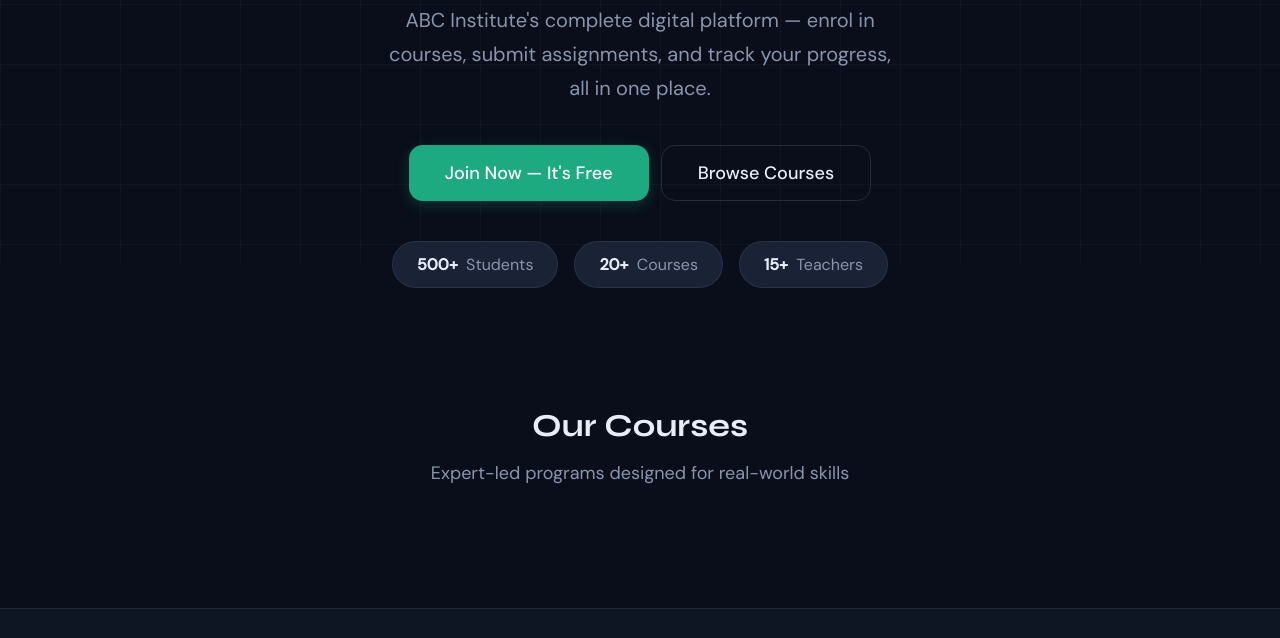
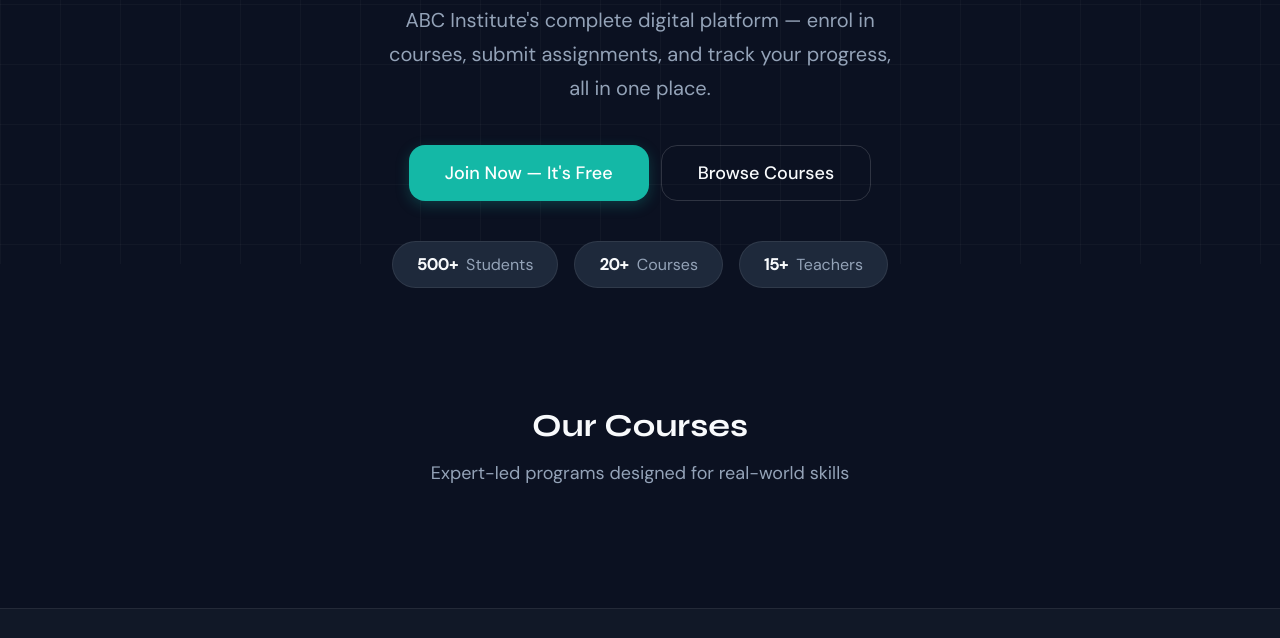
Before and after one commit to NIK921129/erp.web.alpha, a website: page index.html in a window 1280 px wide. Shown: the part 536-1174 px from the top of the page. Drawn offline with nearby package versions, Linux system fonts and the light colour scheme; no server answers.

Commit message:
your message

```diff
--- a/style.css
+++ b/style.css
@@ -5,33 +5,33 @@
 
 /* ── TOKENS ── */
 :root {
-  --bg:         #090e1a;
-  --bg2:        #0f1623;
-  --bg3:        #161e2e;
-  --card:       #1a2236;
-  --card2:      #1f2940;
-  --border:     rgba(255,255,255,0.07);
-  --border2:    rgba(255,255,255,0.12);
+  --bg:         #0b1121;
+  --bg2:        #111827;
+  --bg3:        #1f2937;
+  --card:       #1e293b;
+  --card2:      #334155;
+  --border:     rgba(255,255,255,0.08);
+  --border2:    rgba(255,255,255,0.15);
 
-  --teal:       #1daa80;
-  --teal-d:     #158f6a;
-  --teal-glow:  rgba(29,170,128,0.15);
-  --blue:       #3b8bd4;
-  --amber:      #f0a500;
-  --red:        #e54545;
-  --green:      #22c55e;
+  --teal:       #14b8a6;
+  --teal-d:     #0d9488;
+  --teal-glow:  rgba(20,184,166,0.15);
+  --blue:       #3b82f6;
+  --amber:      #f59e0b;
+  --red:        #ef4444;
+  --green:      #10b981;
 
-  --text:       #e8edf8;
-  --text-2:     #8a95ae;
-  --text-3:     #545e78;
+  --text:       #f8fafc;
+  --text-2:     #94a3b8;
+  --text-3:     #64748b;
 
   --r-sm:       6px;
-  --r-md:       10px;
-  --r-lg:       14px;
-  --r-xl:       20px;
+  --r-md:       12px;
+  --r-lg:       16px;
+  --r-xl:       24px;
 
-  --shadow:     0 4px 24px rgba(0,0,0,0.4);
-  --shadow-lg:  0 8px 48px rgba(0,0,0,0.6);
+  --shadow:     0 4px 20px rgba(0,0,0,0.3);
+  --shadow-lg:  0 10px 40px rgba(0,0,0,0.5);
 
   --font-head:  'Syne', sans-serif;
   --font-body:  'DM Sans', sans-serif;
@@ -85,7 +85,7 @@ textarea { resize: vertical; }
 #global-nav {
   position: sticky; top: 0; z-index: 100;
   height: var(--nav-h);
-  background: rgba(9,14,26,0.92);
+  background: rgba(11,17,33,0.92);
   backdrop-filter: blur(16px);
   border-bottom: 1px solid var(--border);
   display: flex; align-items: center;
@@ -141,10 +141,10 @@ textarea { resize: vertical; }
   padding: 11px 24px; border-radius: var(--r-md);
   font-size: 16px; font-weight: 500;
   cursor: pointer; transition: var(--trans);
-  box-shadow: 0 4px 14px rgba(29,170,128,0.25);
+  box-shadow: 0 4px 14px rgba(20,184,166,0.25);
   display: inline-flex; align-items: center; gap: 6px;
 }
-.btn-primary:hover { background: var(--teal-d); transform: translateY(-2px); box-shadow: 0 6px 20px rgba(29,170,128,0.4); }
+.btn-primary:hover { background: var(--teal-d); transform: translateY(-2px); box-shadow: 0 6px 20px rgba(20,184,166,0.4); }
 .btn-primary:active { transform: translateY(0); }
 .btn-primary:disabled { opacity: 0.7; cursor: not-allowed; transform: none; box-shadow: none; }
 .btn-primary.btn-lg { padding: 15px 36px; font-size: 18px; border-radius: var(--r-lg); }
@@ -258,7 +258,7 @@ textarea { resize: vertical; }
 .bg-glow {
   position: absolute; top: -200px; left: 50%; transform: translateX(-50%);
   width: 800px; height: 600px; border-radius: 50%;
-  background: radial-gradient(ellipse, rgba(29,170,128,0.12) 0%, transparent 70%);
+  background: radial-gradient(ellipse, rgba(20,184,166,0.12) 0%, transparent 70%);
 }
 
 .land-nav {
@@ -279,7 +279,7 @@ textarea { resize: vertical; }
 }
 .hero-badge {
   display: inline-block;
-  background: var(--teal-glow); border: 1px solid rgba(29,170,128,0.3);
+  background: var(--teal-glow); border: 1px solid rgba(20,184,166,0.3);
   color: var(--teal); padding: 8px 22px; border-radius: 50px;
   font-size: 15px; font-weight: 500; margin-bottom: 2rem;
 }
@@ -289,7 +289,7 @@ textarea { resize: vertical; }
   letter-spacing: -2px; margin-bottom: 1.5rem;
 }
 .hero-title .accent {
-  background: linear-gradient(135deg, #22c55e, #1daa80);
+  background: linear-gradient(135deg, var(--green), var(--teal));
   -webkit-background-clip: text;
   -webkit-text-fill-color: transparent;
   color: var(--teal);
@@ -351,12 +351,12 @@ textarea { resize: vertical; }
 }
 .course-card:hover {
   border-color: var(--teal); transform: translateY(-3px);
-  box-shadow: 0 12px 40px rgba(0,0,0,0.3), 0 0 0 1px rgba(29,170,128,0.1);
+  box-shadow: 0 12px 40px rgba(0,0,0,0.3), 0 0 0 1px rgba(20,184,166,0.1);
 }
 .course-card-icon {
   width: 56px; height: 56px; border-radius: 14px;
-  background: linear-gradient(135deg, var(--teal-glow), rgba(29,170,128,0.05));
-  border: 1px solid rgba(29,170,128,0.2);
+  background: linear-gradient(135deg, var(--teal-glow), rgba(20,184,166,0.05));
+  border: 1px solid rgba(20,184,166,0.2);
   display: flex; align-items: center; justify-content: center;
   font-size: 26px; margin-bottom: .5rem;
 }
@@ -849,7 +849,7 @@ textarea { resize: vertical; }
 }
 .avatar {
   width: 48px; height: 48px; border-radius: 50%;
-  background: var(--teal-glow); border: 2px solid rgba(29,170,128,.2);
+  background: var(--teal-glow); border: 2px solid rgba(20,184,166,0.2);
   display: flex; align-items: center; justify-content: center;
   font-family: var(--font-head); font-weight: 700; font-size: 18px;
   color: var(--teal); margin: 0 auto .75rem;
@@ -948,7 +948,7 @@ textarea { resize: vertical; }
   /* Native App Bottom Navigation */
   body.has-bottom-nav #nav-links {
     position: fixed; bottom: 0; left: 0; right: 0;
-    background: rgba(9,14,26,0.95); backdrop-filter: blur(12px);
+    background: rgba(11,17,33,0.95); backdrop-filter: blur(12px);
     border-top: 1px solid var(--border);
     padding: 8px 10px calc(8px + env(safe-area-inset-bottom));
     margin: 0; justify-content: space-evenly;
```
